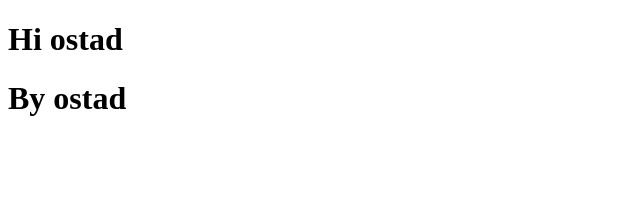
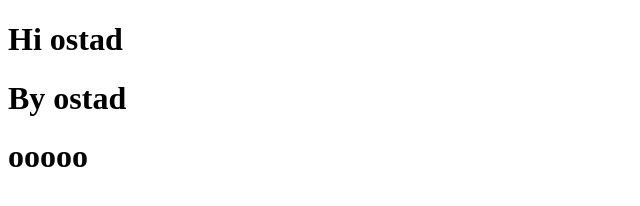
Before and after one commit to aliyehmahmodi23/mahmodiiii, a plain HTML site: page index.html in a window 1280 px wide. Shown: the whole page, without its empty margins (0-640 px from the left). Drawn offline with Linux system fonts and the light colour scheme.

Commit message:
dev edit2

```diff
--- a/index.html
+++ b/index.html
@@ -8,5 +8,6 @@
 <body>
     <h1>Hi ostad</h1>
     <h1>By ostad</h1>
+    <h1> ooooo </h1>
 </body>
 </html>
```
